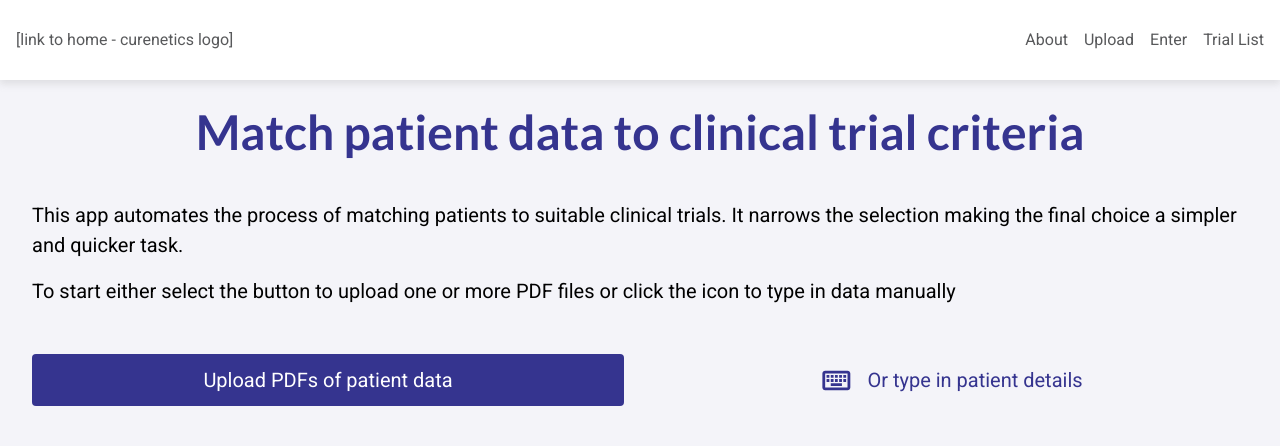
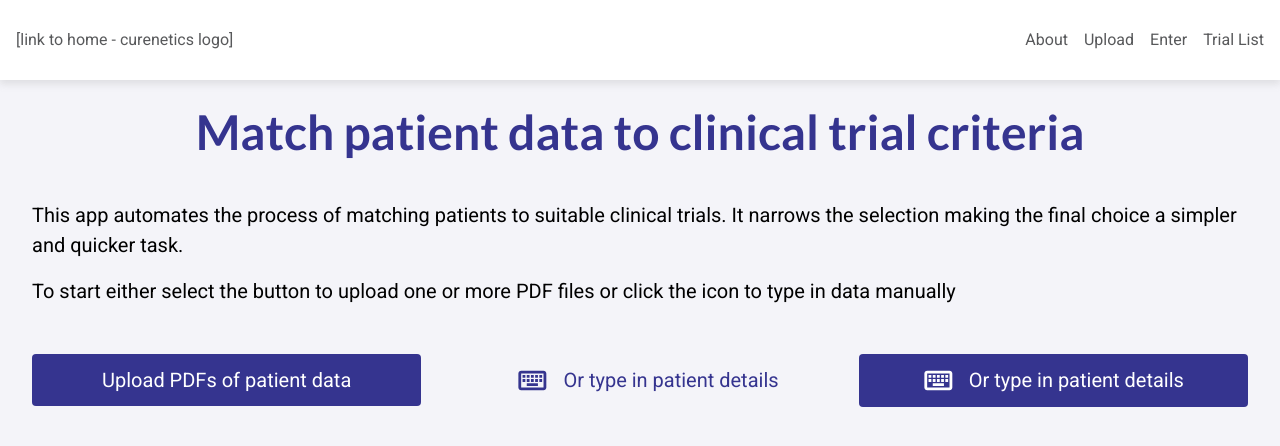
Before and after one commit to yalla-coop/curenetics, a React (Create React App) app: page / in a window 1280 px wide. Shown: the top 446 px of the page. Built offline with nearby package versions, Linux system fonts and the light colour scheme.

Commit message:
add pdf upload button to upload page

```diff
--- a/src/components/common/Buttons.js
+++ b/src/components/common/Buttons.js
@@ -43,7 +43,6 @@ export const Button = styled.button`
 
 export const iconButtonMixin = css`
   ${buttonReset};
-  color: ${colors.primary};
   padding: 1rem 1.5rem;
   border-radius: 0.25rem;
   @media only screen and (min-width: ${breakpoint.small}) {
@@ -60,10 +59,34 @@ export const iconButtonMixin = css`
 
 export const IconButton = styled.button`
   ${iconButtonMixin};
+  ${props => props.isSolid ? `
+    color: ${colors.white};
+    background-color: ${colors.primary};
+    &:hover {
+      background-color: ${colors.lightPrimary};
+      color: ${colors.white};
+    }
+  ` : `
+    color: ${colors.primary};
+  `};
 `;
 
 export const IconAnchor = styled(Link)`
   ${iconButtonMixin};
+  ${props => props.isSolid ? `
+    color: ${colors.white};
+    background-color: ${colors.primary};
+    &:visited {
+      color: ${colors.white};
+    }
+    &:hover,
+    &:visited:hover {
+      background-color: ${colors.lightPrimary};
+      color: ${colors.white};
+    }
+  ` : `
+    color: ${colors.primary};
+  `};
 `;
 
 export const AnchorButton = styled(Link)`
--- a/src/components/pages/home/index.js
+++ b/src/components/pages/home/index.js
@@ -37,7 +37,6 @@ const SearchLink = styled(IconAnchor)`
 
 const Home = () => (
   <>
-
     <Header>
       <Title>Match patient data to clinical trial criteria</Title>
       <Paragraph>This app automates the process of matching patients to suitable clinical trials. It narrows the selection making the final choice a simpler and quicker task.</Paragraph>
@@ -47,8 +46,9 @@ const Home = () => (
     <LinkContainer hasColumns>
       <UploadLink to='/upload'>Upload PDFs of patient data</UploadLink>
       <SearchLink to='/enter'><Keyboard fill={colors.primary} width={30}/>Or type in patient details</SearchLink>
+
+      <SearchLink isSolid to='/enter'><Keyboard fill={colors.white} width={30}/>Or type in patient details</SearchLink>
     </LinkContainer>
-
   </>
 );
 
--- a/src/components/pages/upload/index.js
+++ b/src/components/pages/upload/index.js
@@ -3,14 +3,15 @@ import { Link } from 'react-router-dom';
 import styled from 'styled-components';
 
 import Chevron from '../../common/icons/Chevron';
+import Plus from '../../common/icons/Plus'
 
 import {
   BreadCrumb, sectionMixin, Header, columnMixin, Article, UploadCard,
  } from '../../common/Layout';
 import { Title, SubHeading, OL, LI } from '../../common/Typography';
-import { Crumb, buttonReset } from '../../common/Buttons';
+import { Crumb, buttonReset, IconButton } from '../../common/Buttons';
 
-import { breakpoint } from '../../../styles/globalStyles';
+import { breakpoint, colors } from '../../../styles/globalStyles';
 
 const ContentContainer = styled.div`
   ${sectionMixin};
@@ -33,6 +34,22 @@ const EnterLink = styled(Link)`
   display: flex;
   align-items: center;
 `;
+
+const UploadButton = styled(IconButton)`
+  border-radius: 50%;
+  width: 4rem;
+  height: 4rem;
+  padding: 0.5rem;
+  margin: 0;
+  @media only screen and (min-width: ${breakpoint.small}) {
+    max-width: 4rem;
+    margin: 0;
+  }
+  svg {
+    margin-right: 0;
+  }
+`;
+
 
 const Upload = () => {
 
@@ -61,6 +78,11 @@ const Upload = () => {
 
         <UploadColumn>
           <UploadCard>
+            <UploadButton
+              isSolid
+              aria-label='Upload PDF'><Plus fill={colors.white} width={48} />
+            </UploadButton>
+
             upload stuff to go here...
           </UploadCard>
           <EnterLink to='/enter'>Or type in patient details</EnterLink>
```
